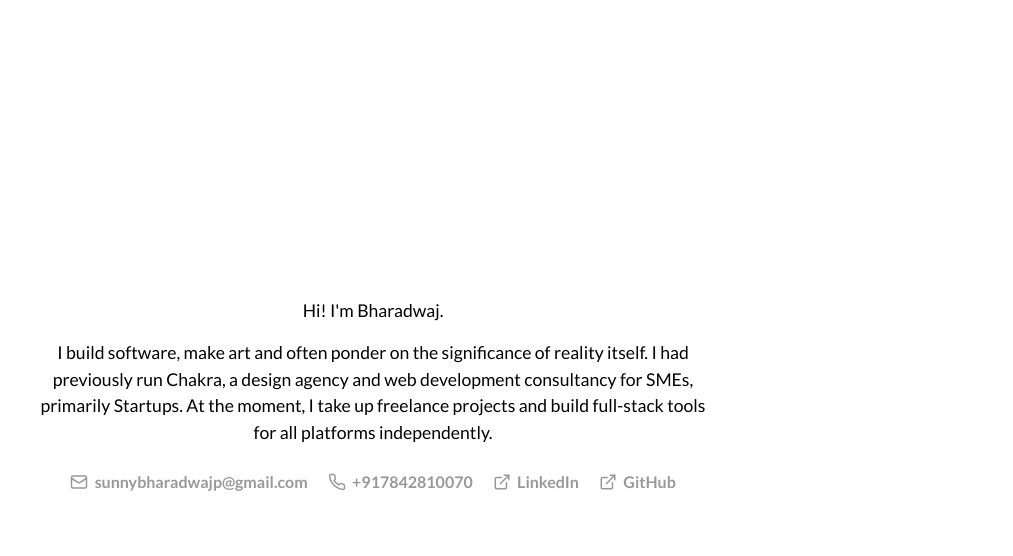
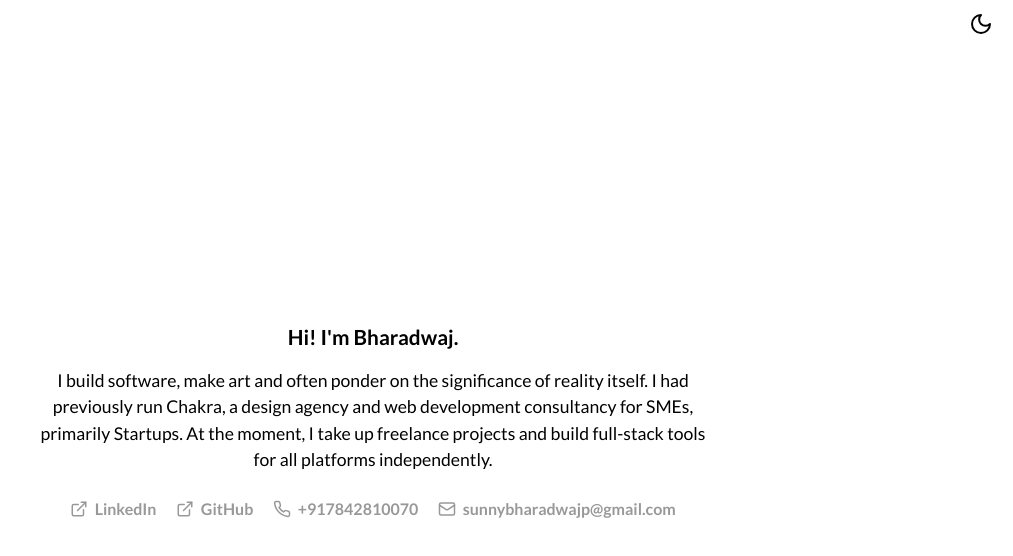
Before and after one commit to sunnybharadwajp/portfolio, a Next.js app: page / in a window 1280 px wide. Shown: the top 556 px of the page, without its empty margins (267-1280 px from the left). Built offline with nearby package versions, Linux system fonts and the light colour scheme.

Commit message:
added dark/light themeing

```diff
--- a/src/app/globals.scss
+++ b/src/app/globals.scss
@@ -2,44 +2,49 @@
 @tailwind components;
 @tailwind utilities;
 
-/* :root {
+:root {
   --foreground-rgb: 0, 0, 0;
-  --background-start-rgb: 214, 219, 220;
-  --background-end-rgb: 255, 255, 255;
-}
-
-@media (prefers-color-scheme: dark) {
-  :root {
-    --foreground-rgb: 255, 255, 255;
-    --background-start-rgb: 0, 0, 0;
-    --background-end-rgb: 0, 0, 0;
-  }
+  --background-rgb: 255, 255, 255;
 }
 
 body {
   color: rgb(var(--foreground-rgb));
-  background: linear-gradient(
-      to bottom,
-      transparent,
-      rgb(var(--background-end-rgb))
-    )
-    rgb(var(--background-start-rgb));
+  background: rgb(var(--background-rgb));
 }
 
-@layer utilities {
-  .text-balance {
-    text-wrap: balance;
-  }
-} */
+body.dark {
+  --foreground-rgb: 255, 255, 255;
+  --background-rgb: 0, 0, 0;
+}
 
 html {
   font-family: 'Lato', sans-serif;
   font-size: 100%;
 }
 
+nav {
+  display: flex;
+  justify-content: space-between;
+  align-items: center;
+
+  padding: 0.5rem 1rem;
+  .left {
+    display: flex;
+    align-items: center;
+  }
+}
+
+.nav-button {
+  display: flex;
+  align-items: center;
+  justify-content: center;
+  width: 2rem;
+  height: 2rem;
+}
+
 .page {
   display: flex;
-  min-height: 100vh;
+  height: calc(100vh - 50px);
   align-items: center;
   justify-content: center;
   .content-wrapper {
@@ -52,6 +57,10 @@ html {
     margin-bottom: 1rem;
     font-size: 1.1rem;
     line-height: 1.5;
+
+    &.large {
+      font-size: 1.3rem;
+    }
   }
 }
 
@@ -70,7 +79,7 @@ html {
 .social-links-section {
   display: flex;
   flex-direction: column;
-  gap: 0.75rem;
+
   align-items: center;
   justify-content: center;
 
@@ -102,28 +111,3 @@ html {
     width: auto;
   }
 }
-
-nav.site-nav {
-  background-color: #1f2937; // bg-gray-800
-  color: #ffffff; // text-white
-  padding: 1rem; // p-4
-
-  ul {
-    display: flex;
-    gap: 1rem; // space-x-4
-
-    li {
-      a {
-        &:hover {
-          color: #d1d5db; // hover:text-gray-300
-        }
-      }
-    }
-  }
-}
-
-.screensaver {
-  background: black;
-  height: 100vh;
-  width: 100vw;
-}
--- a/src/app/layout.tsx
+++ b/src/app/layout.tsx
@@ -3,6 +3,7 @@ import { Lato } from 'next/font/google';
 import './globals.scss';
 
 import Navigation from '@/components/Navigation';
+import { ThemeProvider } from '../components/ThemeProvider';
 
 const lato = Lato({
   weight: ['400', '700'],
@@ -18,14 +19,16 @@ export const metadata: Metadata = {
 
 export default function RootLayout({
   children,
-}: Readonly<{
+}: {
   children: React.ReactNode;
-}>) {
+}) {
   return (
     <html lang="en">
-      <body className={lato.className}>
-        {/* <Navigation /> */}
-        {children}
+      <body>
+        <ThemeProvider>
+          <Navigation />
+          {children}
+        </ThemeProvider>
       </body>
     </html>
   );
--- a/src/app/page.tsx
+++ b/src/app/page.tsx
@@ -5,7 +5,7 @@ export default function Home() {
   return (
     <div className="home-page page">
       <div className="content-wrapper sm:max-w-2xl">
-        <p>Hi! I&apos;m Bharadwaj.</p>
+        <p className="large font-bold">Hi! I&apos;m Bharadwaj.</p>
         <p>
           I build software, make art and often ponder on the significance of
           reality itself. I had previously run Chakra, a design agency and web
--- a/src/components/Navigation.tsx
+++ b/src/components/Navigation.tsx
@@ -1,25 +1,27 @@
-import Link from 'next/link';
+'use client';
+
+import { Sun, Moon } from 'lucide-react';
+import { useTheme } from '@/components/ThemeProvider';
 
 export default function Navigation() {
-	return (
-		<nav className="site-nav">
-			<ul>
-				<li>
-					<Link href="/">Home</Link>
-				</li>
-				<li>
-					<Link href="/site/work">Work</Link>
-				</li>
-				<li>
-					<Link href="/site/projects">Projects</Link>
-				</li>
-				<li>
-					<Link href="/site/blog">Blog</Link>
-				</li>
-				<li>
-					<Link href="/site/services">Services</Link>
-				</li>
-			</ul>
-		</nav>
-	);
+  const { theme, toggleTheme } = useTheme();
+
+  function handleThemeToggle() {
+    toggleTheme();
+  }
+
+  return (
+    <nav>
+      <div className="left">
+        <div className="slot-machine"></div>
+      </div>
+      <div className="right">
+        <button onClick={handleThemeToggle}>
+          <div className="nav-button">
+            {theme === 'dark' ? <Sun /> : <Moon />}
+          </div>
+        </button>
+      </div>
+    </nav>
+  );
 }
--- a/src/components/SocialLinks.tsx
+++ b/src/components/SocialLinks.tsx
@@ -5,14 +5,6 @@ import { ExternalLink, Mail, Phone } from 'lucide-react';
 export default function Socials() {
   return (
     <section className="social-links-section">
-      <Link href="mailto:sunnybharadwajp@gmail.com" className="social-link">
-        <Mail size={18} />
-        sunnybharadwajp@gmail.com
-      </Link>
-      <Link href="tel:+917842810070" className="social-link">
-        <Phone size={18} />
-        +917842810070
-      </Link>
       <Link
         href="https://www.linkedin.com/in/sunnybharadwaj/"
         className="social-link"
@@ -24,6 +16,14 @@ export default function Socials() {
         <ExternalLink size={18} />
         GitHub
       </Link>
+      <Link href="tel:+917842810070" className="social-link">
+        <Phone size={18} />
+        +917842810070
+      </Link>
+      <Link href="mailto:sunnybharadwajp@gmail.com" className="social-link">
+        <Mail size={18} />
+        sunnybharadwajp@gmail.com
+      </Link>
     </section>
   );
 }
--- /dev/null
+++ b/src/components/ThemeProvider.tsx
@@ -0,0 +1,38 @@
+'use client';
+
+import React, { createContext, useContext, useState, useEffect } from 'react';
+
+type Theme = 'light' | 'dark';
+
+interface ThemeContextType {
+  theme: Theme;
+  toggleTheme: () => void;
+}
+
+const ThemeContext = createContext<ThemeContextType | undefined>(undefined);
+
+export function ThemeProvider({ children }: { children: React.ReactNode }) {
+  const [theme, setTheme] = useState<Theme>('light');
+
+  const toggleTheme = () => {
+    setTheme((prevTheme) => (prevTheme === 'light' ? 'dark' : 'light'));
+  };
+
+  useEffect(() => {
+    document.body.className = theme;
+  }, [theme]);
+
+  return (
+    <ThemeContext.Provider value={{ theme, toggleTheme }}>
+      {children}
+    </ThemeContext.Provider>
+  );
+}
+
+export function useTheme() {
+  const context = useContext(ThemeContext);
+  if (context === undefined) {
+    throw new Error('useTheme must be used within a ThemeProvider');
+  }
+  return context;
+}
```
Also changed, not shown: 1 other file (tests, documents, lock files or other folders).
